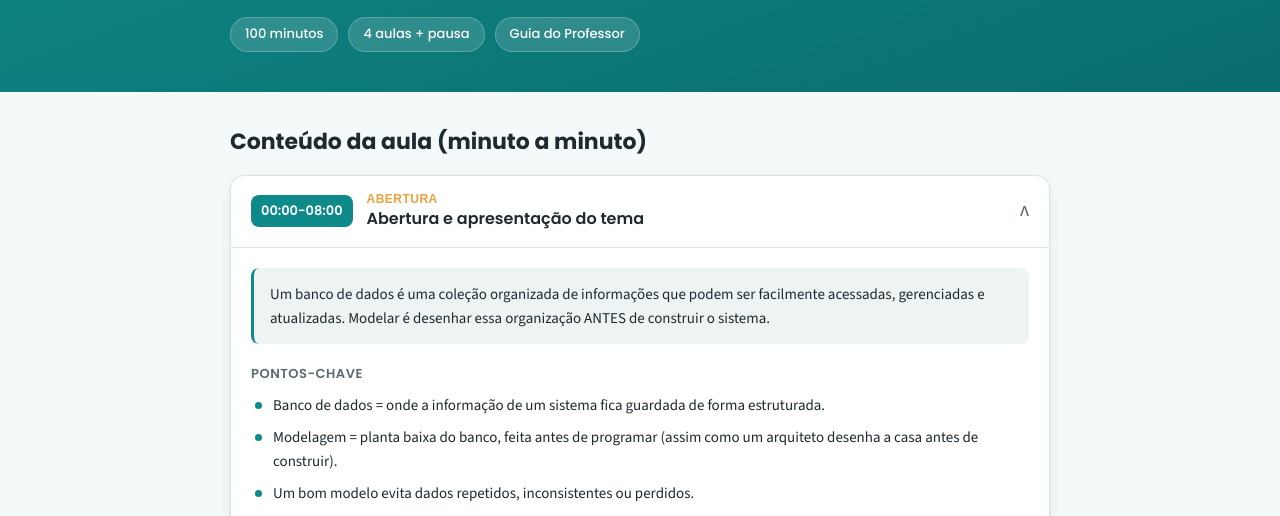
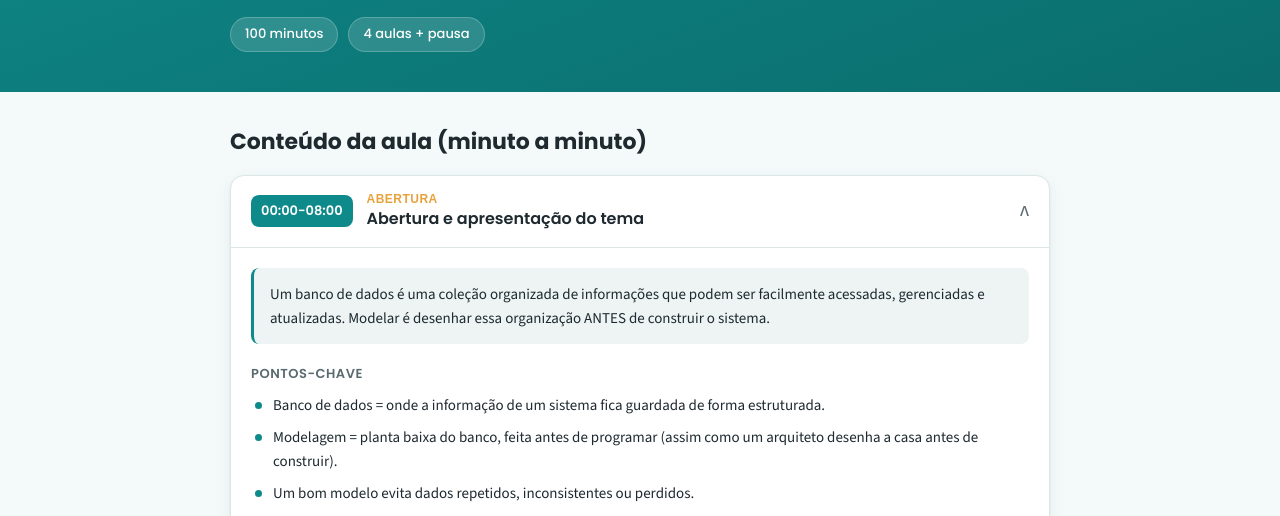
Before and after one commit to leone58/modelagem, a plain HTML site: page index.html in a window 1280 px wide. Shown: the part 249-765 px from the top of the page. Drawn offline with nearby package versions, Linux system fonts and the light colour scheme.

Commit message:
Update index.html

```diff
--- a/index.html
+++ b/index.html
@@ -19,7 +19,7 @@
       <div class="header-meta">
         <span class="meta-pill" id="meta-duracao">100 minutos</span>
         <span class="meta-pill">4 aulas + pausa</span>
-        <span class="meta-pill">Guia do Professor</span>
+
       </div>
     </div>
   </header>
```
